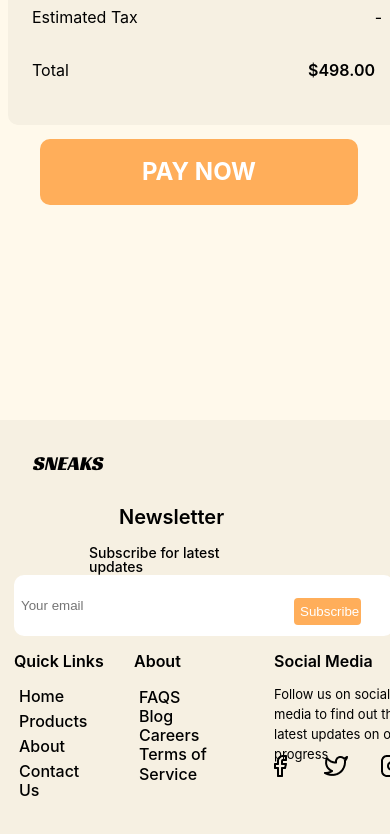
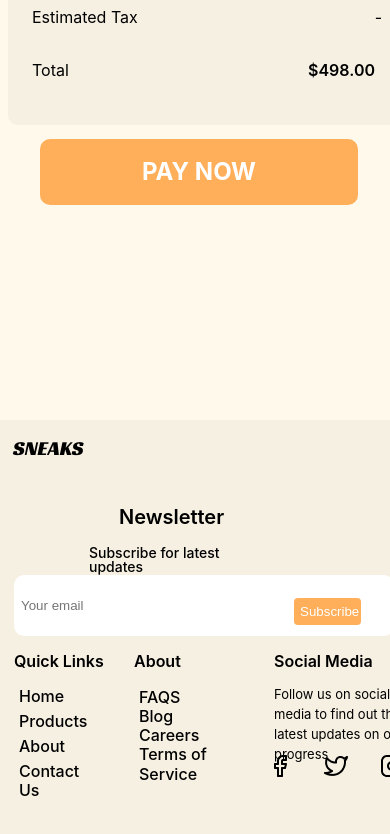
Before and after one commit to BigJoseDev/sneaks-ecommerce, a React (Vite) app: page /checkout in a window 390 px wide. Shown: the part 934-1768 px from the top of the page. Built offline with nearby package versions, Linux system fonts and the light colour scheme.

Commit message:
made some adjustments to mobile

```diff
--- a/src/Components/Footer/Footer.css
+++ b/src/Components/Footer/Footer.css
@@ -208,8 +208,8 @@
         font-size: 20px;
         font-weight: 400;
         position: relative;
-        top: -5px;
-        left: 140px;
+        top: -20px;
+        left: 120px;
         /* text-align: center; */
     }
 
```
